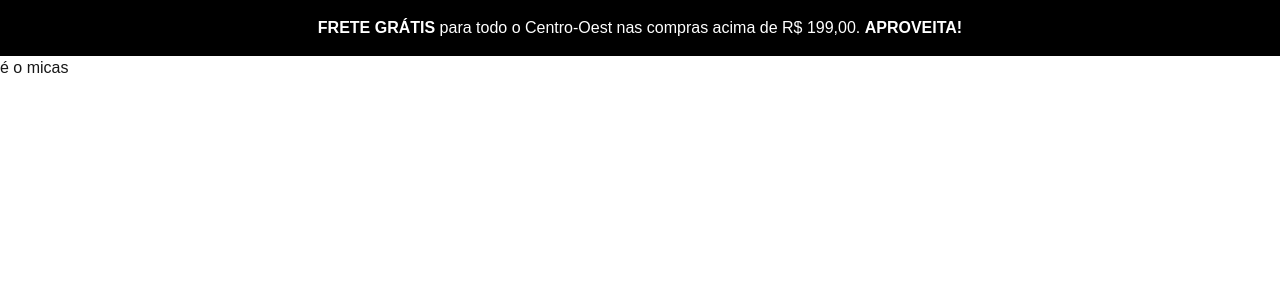
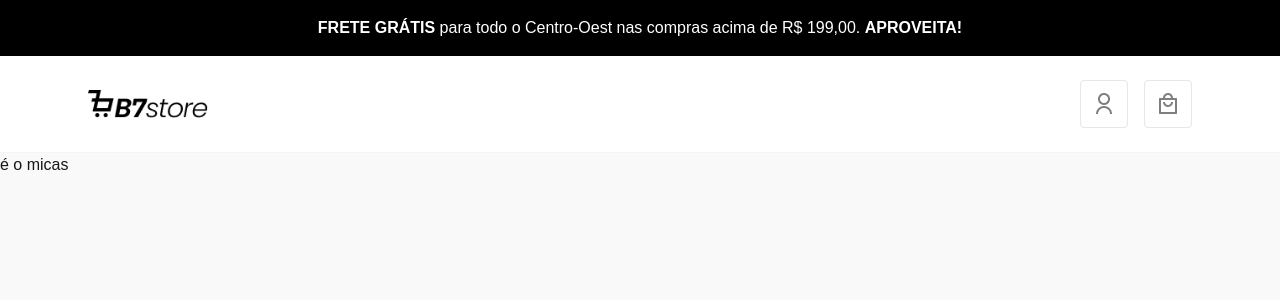
Before and after one commit to micas-tsx/projeto-store, a Next.js app in the folder frontend/: page / in a window 1280 px wide. Shown: the top 300 px of the page. Built offline with nearby package versions, Linux system fonts and the light colour scheme.

Commit message:
feat: create header menu

```diff
--- a/frontend/src/app/globals.css
+++ b/frontend/src/app/globals.css
@@ -2,7 +2,7 @@
 @import url('https://fonts.googleapis.com/css2?family=Poppins:ital,wght@0,400;0,500;0,700;1,400;1,500;1,700&display=swap');
 
 :root {
-  --background: #ffffff;
+  --background: #f9f9f9;
   --foreground: #171717;
 }
 
--- /dev/null
+++ b/frontend/src/components/layout/header-icon.tsx
@@ -0,0 +1,20 @@
+import Image from "next/image"
+
+type Props = {
+  src: string
+  alt: string
+}
+
+export const HeaderIcon = ({ src, alt }: Props) => {
+  return (
+      <div className="size-12 border-gray-200 border rounded-sm flex justify-center items-center">
+        <Image
+          src={src}
+          alt={alt}
+          width={24}
+          height={24}
+          className="size-6"
+        />
+      </div>
+  )
+}
--- a/frontend/src/components/layout/header.tsx
+++ b/frontend/src/components/layout/header.tsx
@@ -1,7 +1,38 @@
+"use client"
+
+import Image from "next/image"
+import { HeaderIcon } from './header-icon';
+import Link from "next/link";
+
 export default function Header() {
   return (
-    <div className="bg-black text-white p-4 text-center">
-      <strong>FRETE GRÁTIS</strong> para todo o Centro-Oest nas compras acima de R$ 199,00. <strong>APROVEITA!</strong>
-    </div>
+    <header className="bg-white border-b border-gray-100">
+      <div className="bg-black text-white p-4 text-center">
+        <strong>FRETE GRÁTIS</strong> para todo o Centro-Oest nas compras acima de R$ 199,00. <strong>APROVEITA!</strong>
+      </div>
+      <div className="w-full max-w-6xl mx-auto p-6">
+        <div className="flex items-center justify-between">
+          <div className="w-32">
+            <Image
+              src="/assets/ui/logo-black.png"
+              alt="b7logo"
+              width={120}
+              height={40}
+            />
+          </div>
+          <div className="flex gap-4">
+            <Link href={'/my-orders'}>
+              <HeaderIcon src="/assets/ui/user-line.png" alt="perfil" />
+            </Link>
+            <Link href={'/cart'}>
+              <HeaderIcon src="/assets/ui/shopping-bag-4-line.png" alt="carrinho" />
+            </Link>
+            <div className="md:hidden">
+              <HeaderIcon src="/assets/ui/menu-line.png" alt="menu" />
+            </div>
+          </div>
+        </div>
+      </div>
+    </header>
   )
 }
```
